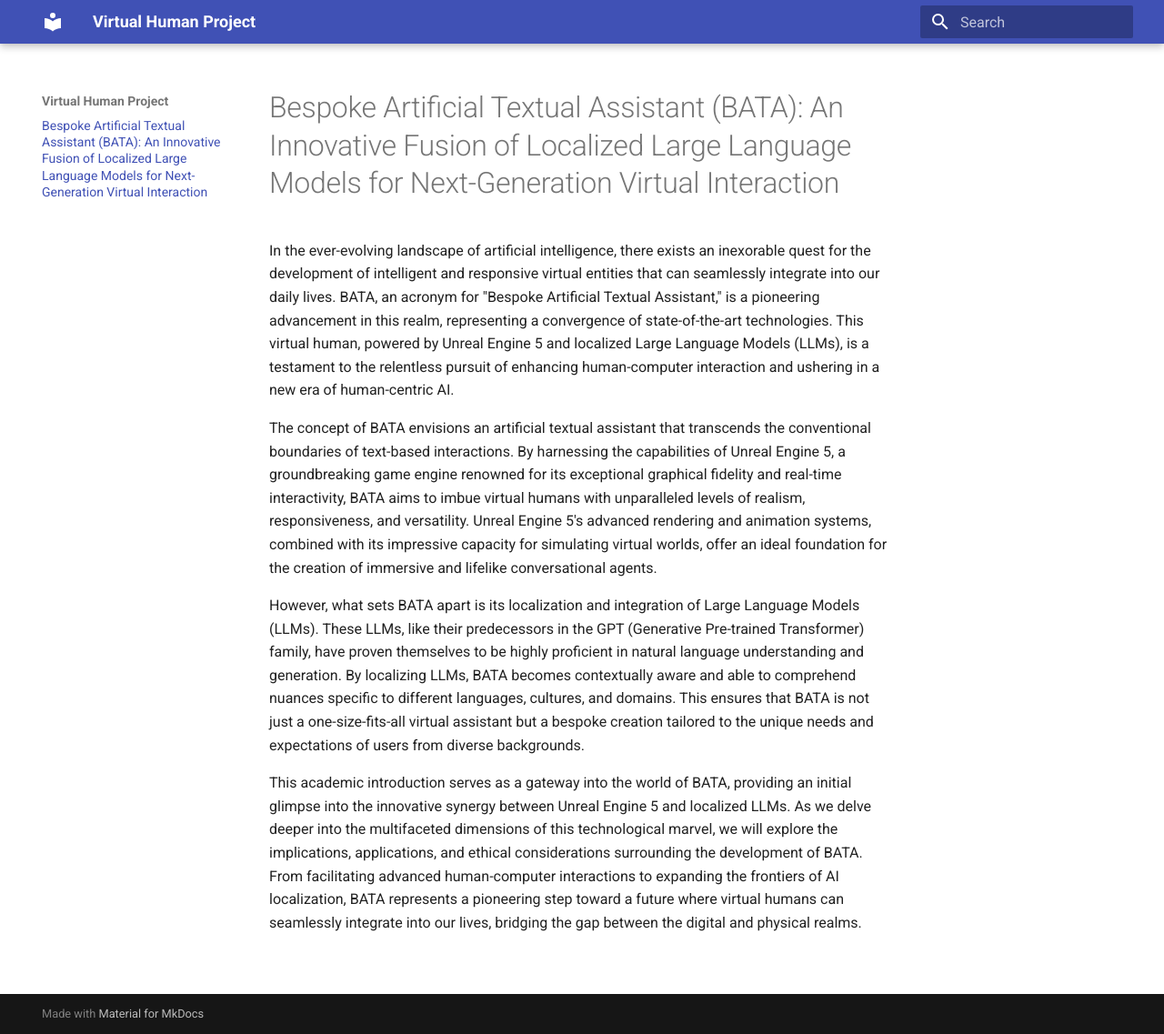
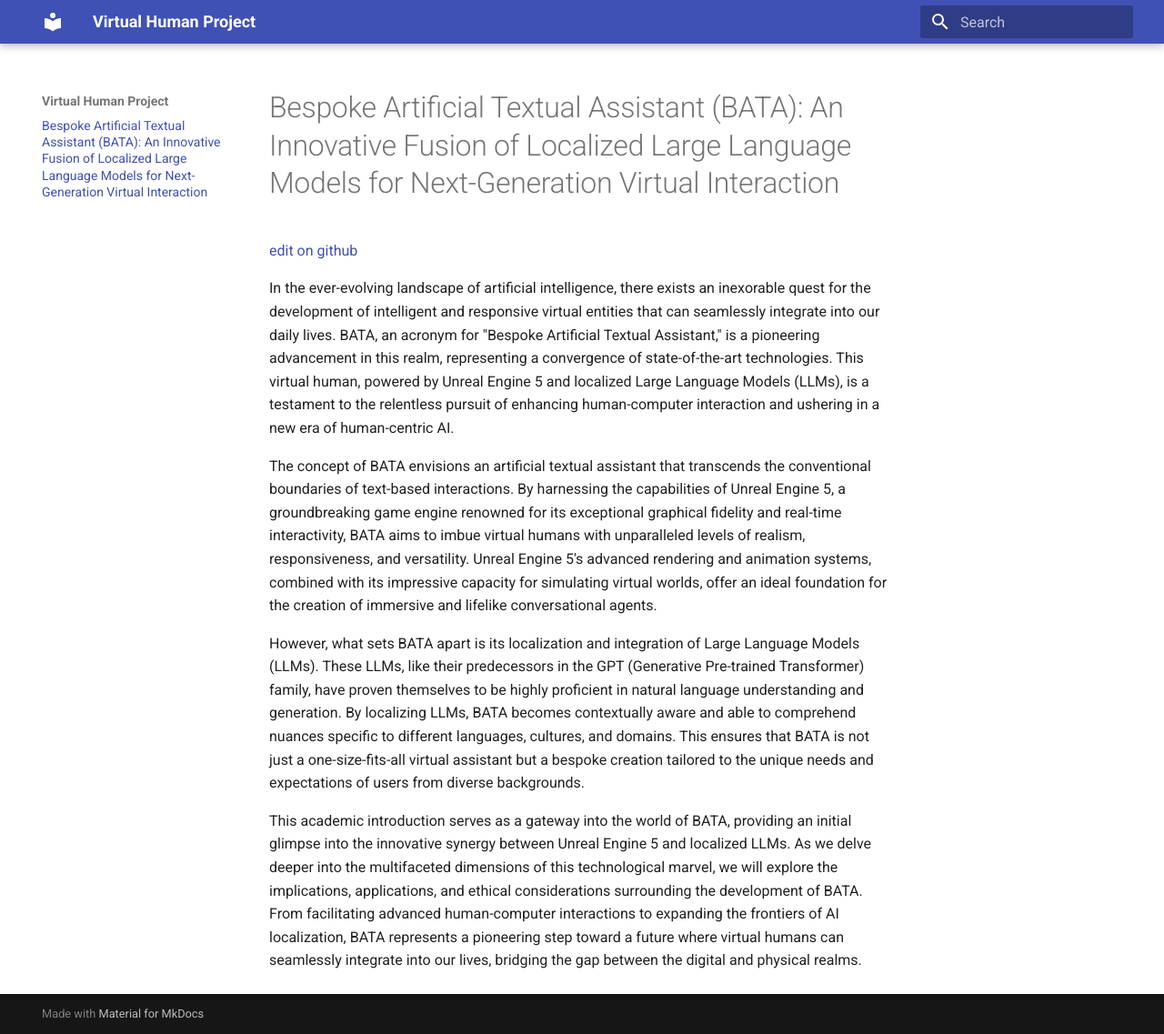
Before and after one commit to g202312/g202312.github.io, an MkDocs documentation site: the page built from docs/index.md, in a window 1280 px wide and 1137 px high. Shown: the whole window at 91% size. Built offline with MkDocs 1.6.1 and Material for MkDocs 9.7.7, drawn with Linux system fonts in a browser that asks for light colours.

Commit message:
Update index.md

```diff
--- a/docs/index.md
+++ b/docs/index.md
@@ -1,4 +1,6 @@
 # Bespoke Artificial Textual Assistant (BATA): An Innovative Fusion of Localized Large Language Models for Next-Generation Virtual Interaction
+
+[edit on github](https://github.com/g202312/g202312.github.io)
 
 In the ever-evolving landscape of artificial intelligence, there exists an inexorable quest for the development of intelligent and responsive virtual entities that can seamlessly integrate into our daily lives. BATA, an acronym for "Bespoke Artificial Textual Assistant," is a pioneering advancement in this realm, representing a convergence of state-of-the-art technologies. This virtual human, powered by Unreal Engine 5 and localized Large Language Models (LLMs), is a testament to the relentless pursuit of enhancing human-computer interaction and ushering in a new era of human-centric AI.
 
```
